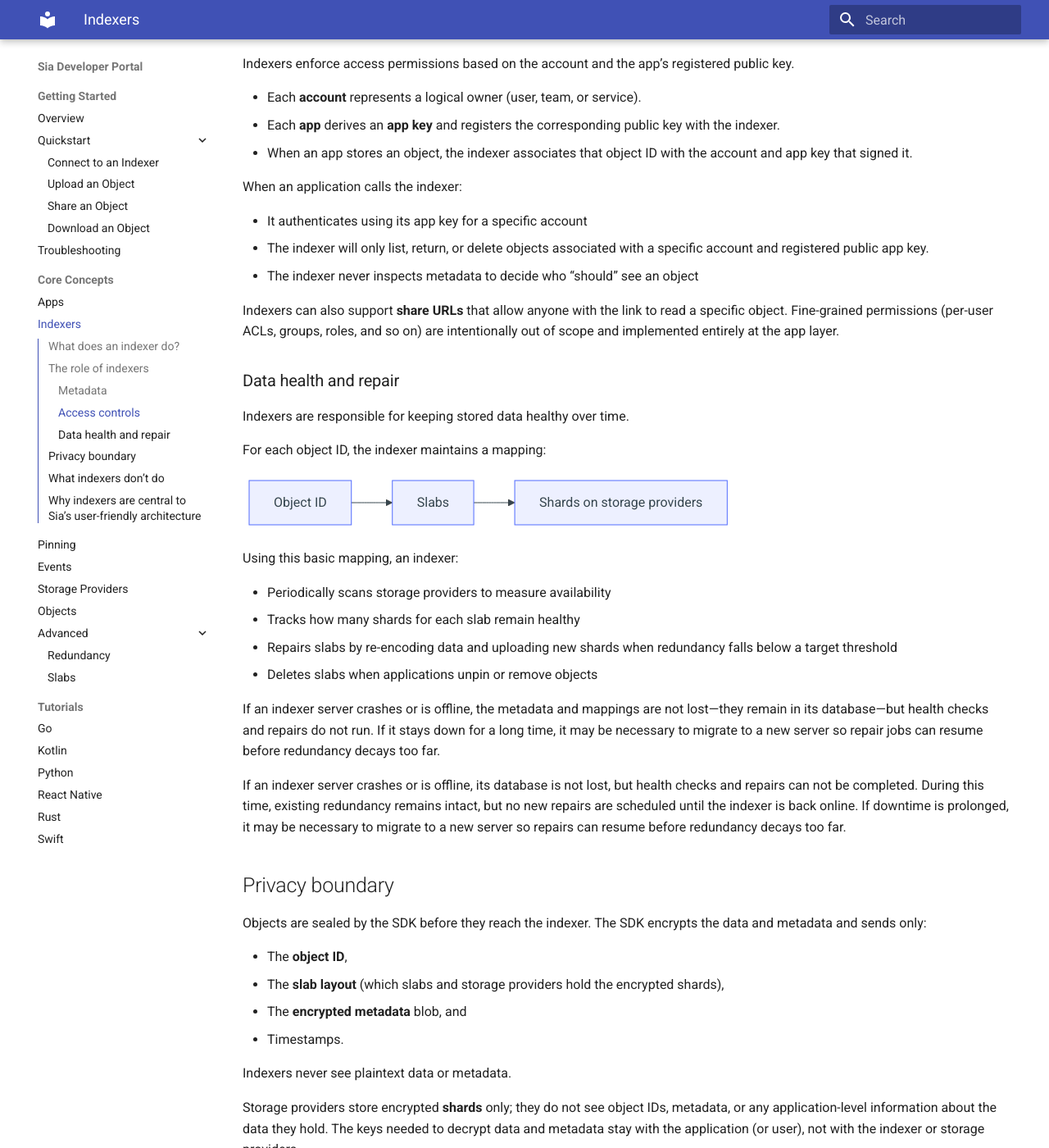
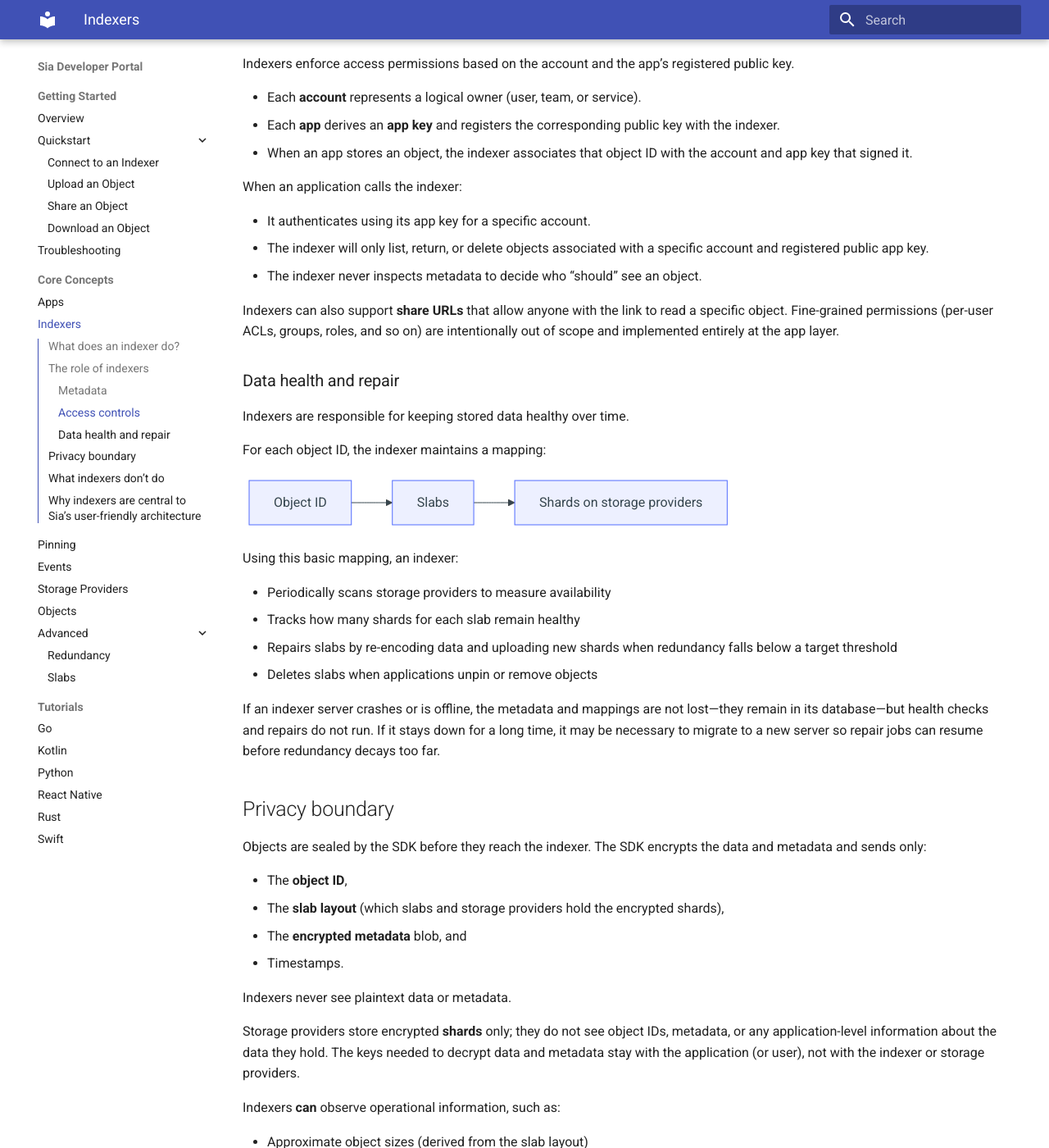
Before and after one commit to SiaFoundation/developer-portal, an MkDocs documentation site: the page built from docs/core-concepts/indexers.md, in a window 1280 px wide and 1400 px high, scrolled down 1219 px. Shown: the whole window at 82% size. Built offline with MkDocs 1.6.1 and Material for MkDocs 9.7.7, drawn with Linux system fonts in a browser that asks for light colours; some of the changed text lies outside the part shown.

Commit message:
Accepted Copilot Suggestions:
  - Removed duplicate sentences.
  - Fixed inconsistent punctuation on bullet points.

```diff
--- a/docs/core-concepts/indexers.md
+++ b/docs/core-concepts/indexers.md
@@ -16,7 +16,7 @@
 * Tracking which **slabs** (and their shards on storage providers) belong to each object.
 * racking slab health and **coordinating repairs** when redundancy drops.
 * Managing **accounts and registered app identities** so multiple apps can safely share the same indexer.
-* Exposing an API/SDK so applications can save, list, and fetch objects without dealing with storage providers or contracts directly
+* Exposing an API/SDK so applications can save, list, and fetch objects without dealing with storage providers or contracts directly.
 
 You can think of it as the “object directory and health manager” for a set of applications using the Sia network.
 
@@ -49,9 +49,9 @@
 
 When an application calls the indexer:
 
-* It authenticates using its app key for a specific account
+* It authenticates using its app key for a specific account.
 * The indexer will only list, return, or delete objects associated with a specific account and registered public app key.
-* The indexer never inspects metadata to decide who “should” see an object
+* The indexer never inspects metadata to decide who “should” see an object.
 
 Indexers can also support **share URLs** that allow anyone with the link to read a specific object. Fine-grained permissions (per-user ACLs, groups, roles, and so on) are intentionally out of scope and implemented entirely at the app layer.
 
@@ -78,8 +78,6 @@
 * Deletes slabs when applications unpin or remove objects
 
 If an indexer server crashes or is offline, the metadata and mappings are not lost—they remain in its database—but health checks and repairs do not run. If it stays down for a long time, it may be necessary to migrate to a new server so repair jobs can resume before redundancy decays too far.
-
-If an indexer server crashes or is offline, its database is not lost, but health checks and repairs can not be completed. During this time, existing redundancy remains intact, but no new repairs are scheduled until the indexer is back online. If downtime is prolonged, it may be necessary to migrate to a new server so repairs can resume before redundancy decays too far.
 
 ## Privacy boundary
 
```
